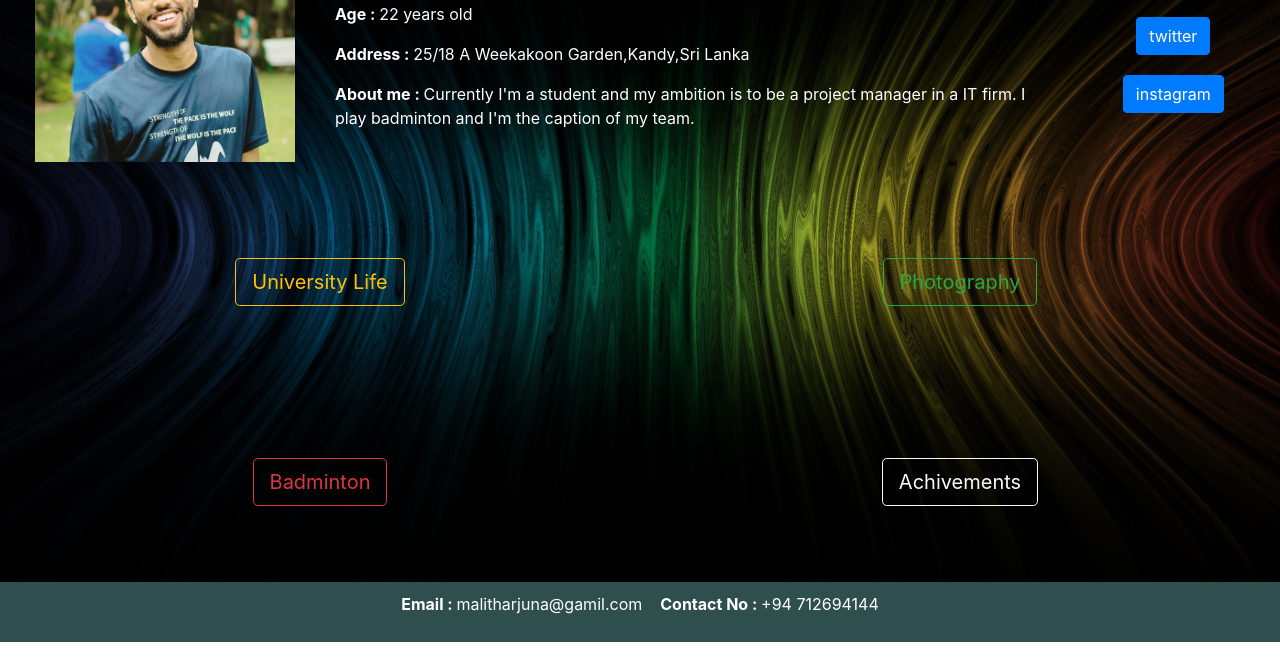
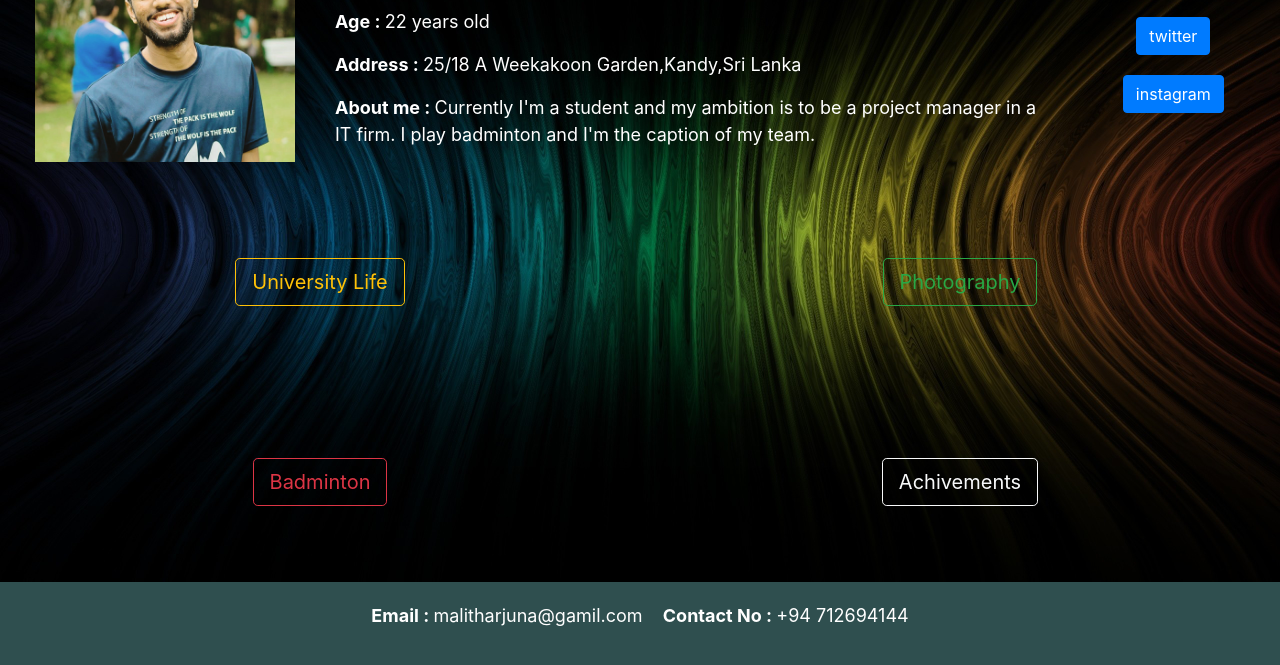
Before and after one commit to malithtennakoon/project0-old, a plain HTML site: page index.html in a window 1280 px wide. Shown: the part 174-839 px from the top of the page. Before the commit the page ends 816 px from the top, so only its background shows below. Drawn offline with nearby package versions, Linux system fonts and the light colour scheme.

Commit message:
add all files

```diff
--- a/index.html
+++ b/index.html
@@ -3,6 +3,7 @@
     <head>
         <title></title>
         <link rel="stylesheet" href="https://stackpath.bootstrapcdn.com/bootstrap/4.3.1/css/bootstrap.min.css" integrity="sha384-ggOyR0iXCbMQv3Xipma34MD+dH/1fQ784/j6cY/iJTQUOhcWr7x9JvoRxT2MZw1T" crossorigin="anonymous">
+        <link rel="stylesheet" href="media.css">
         <style>
             img{
                 height: 300px;
@@ -19,13 +20,6 @@
                 height: 200px;
                 text-align: center;
                 align-items: center;
-            }
-            footer{
-                color: white;
-                background-color: darkslategrey;
-                height: 100%;
-                padding: 10px;
-                text-align: center;
             }
             body{
                 color: white;
--- a/media.css
+++ b/media.css
@@ -8,3 +8,11 @@
         font-size: x-large;
     }
 }
+footer{
+    color: white;
+    background-color: darkslategrey;
+    height: 100%;
+    padding: 20px;
+    text-align: center;
+    bottom: auto;
+}
```
Also changed, not shown: achivements.html (+1 -7 lines), photography.html (+1 -7 lines), test.html (+0 -8 lines), uniLife.html (+1 -7 lines).
